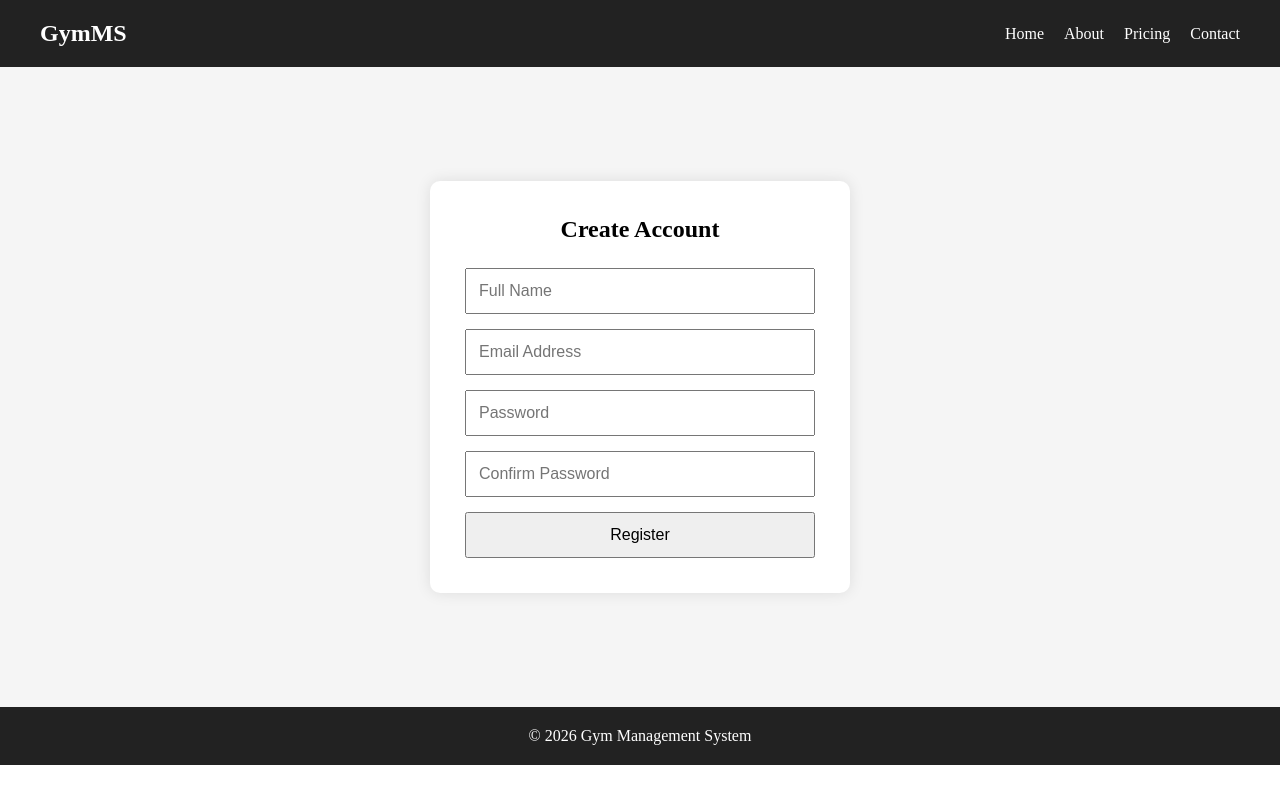
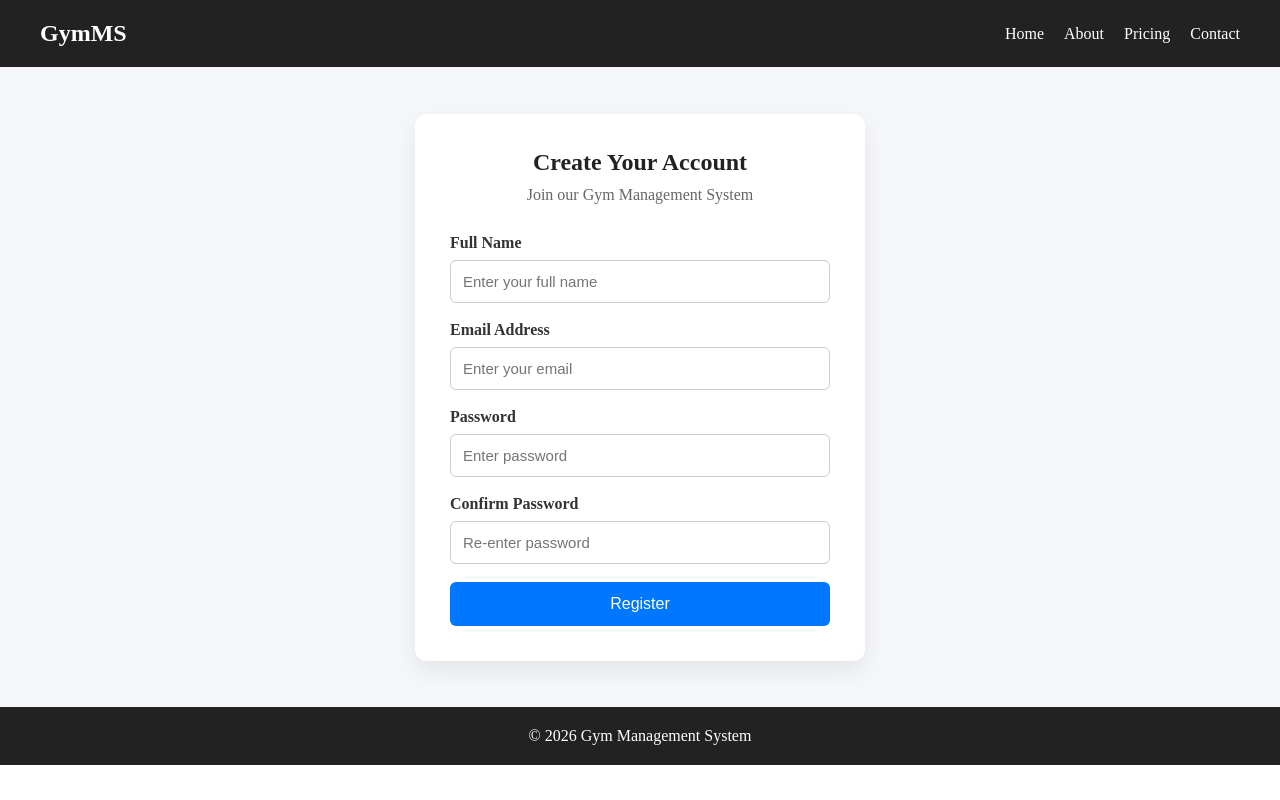
Before and after one commit to nipuninduwaraedu/Gym-Management-System, a React (Vite) app in the folder frontend/: page /register in a window 1280 px wide. Built offline with nearby package versions, Linux system fonts and the light colour scheme; no server answers.

Commit message:
create authservice file  and update register page with adding new  error state and style page

```diff
--- a/frontend/src/pages/auth/Register.css
+++ b/frontend/src/pages/auth/Register.css
@@ -3,41 +3,101 @@
     display: flex;
     justify-content: center;
     align-items: center;
-    padding: 40px;
-    background: #f5f5f5;
+    padding: 40px 20px;
+    background-color: #f5f7fa;
 }
 
 .register-card {
-    width: 420px;
-    background: white;
+    width: 100%;
+    max-width: 450px;
+    background-color: #ffffff;
     padding: 35px;
-    border-radius: 10px;
-    box-shadow: 0 0 15px rgba(0,0,0,.1);
+    border-radius: 12px;
+    box-shadow: 0 10px 25px rgba(0, 0, 0, 0.08);
 }
 
 .register-card h2 {
     text-align: center;
-    margin-bottom: 25px;
+    margin-bottom: 10px;
+    color: #222;
 }
 
-.register-card form {
+.register-subtitle {
+    text-align: center;
+    color: #666;
+    margin-bottom: 30px;
+}
+
+
+.form-group {
     display: flex;
     flex-direction: column;
+    margin-bottom: 18px;
 }
 
-.register-card input {
-    margin-bottom: 15px;
-    padding: 12px;
-    font-size: 16px;
+.form-group label {
+    margin-bottom: 8px;
+    font-weight: 600;
+    color: #333;
 }
 
-.register-card button {
+.form-group input {
     padding: 12px;
-    cursor: pointer;
-    font-size: 16px;
+    border: 1px solid #cccccc;
+    border-radius: 6px;
+    font-size: 15px;
+    transition: 0.3s;
+}
+
+.form-group input:focus {
+    outline: none;
+    border-color: #0077ff;
 }
 
 .error-message {
-    color: red;
+    color: #d63031;
+    text-align: center;
     margin-bottom: 15px;
+    font-weight: 500;
 }
+
+.success-message {
+    color: #00a651;
+    text-align: center;
+    margin-bottom: 15px;
+    font-weight: 500;
+}
+
+button {
+    width: 100%;
+    padding: 13px;
+    border: none;
+    border-radius: 6px;
+    background-color: #0077ff;
+    color: white;
+    font-size: 16px;
+    cursor: pointer;
+    transition: 0.3s;
+}
+
+button:hover:not(:disabled) {
+    background-color: #005fd1;
+}
+
+button:disabled {
+    background-color: #8ebeff;
+    cursor: not-allowed;
+}
+
+
+@media (max-width: 500px) {
+
+    .register-card {
+        padding: 25px;
+    }
+
+    .register-card h2 {
+        font-size: 24px;
+    }
+
+}
--- a/frontend/src/pages/auth/Register.jsx
+++ b/frontend/src/pages/auth/Register.jsx
@@ -1,4 +1,5 @@
 import { useState } from "react";
+import { registerUser } from "../../services/authService";
 import "./Register.css";
 
 function Register() {
@@ -10,6 +11,8 @@ function Register() {
   });
 
   const [error, setError] = useState("");
+  const [success, setSuccess] = useState("");
+  const [loading, setLoading] = useState(false);
 
   const handleChange = (event) => {
     const { name, value } = event.target;
@@ -20,62 +23,115 @@ function Register() {
     }));
   };
 
-  const handleSubmit = (event) => {
+  const handleSubmit = async (event) => {
     event.preventDefault();
+
+    setError("");
+    setSuccess("");
 
     if (formData.password !== formData.confirmPassword) {
       setError("Passwords do not match.");
       return;
     }
 
-    setError("");
+    try {
+      setLoading(true);
 
-    console.log("Register Form Data");
+      const userData = {
+        name: formData.name,
+        email: formData.email,
+        password: formData.password,
+      };
 
-    console.log(formData);
+      const data = await registerUser(userData);
+
+      console.log("Registration Successful");
+      console.log(data);
+
+      setSuccess(data.message);
+
+      setFormData({
+        name: "",
+        email: "",
+        password: "",
+        confirmPassword: "",
+      });
+    } catch (error) {
+      console.error(error);
+
+      setError(error.message || "Registration failed.");
+    } finally {
+      setLoading(false);
+    }
   };
 
   return (
     <section className="register-page">
       <div className="register-card">
-        <h2>Create Account</h2>
+        <h2>Create Your Account</h2>
+
+        <p className="register-subtitle">Join our Gym Management System</p>
 
         <form onSubmit={handleSubmit}>
+          <div className="form-group">
+            <label>Full Name</label>
+
             <input
               type="text"
               name="name"
-            placeholder="Full Name"
+              placeholder="Enter your full name"
               value={formData.name}
               onChange={handleChange}
+              required
             />
+          </div>
+
+          <div className="form-group">
+            <label>Email Address</label>
 
             <input
               type="email"
               name="email"
-            placeholder="Email Address"
+              placeholder="Enter your email"
               value={formData.email}
               onChange={handleChange}
+              required
             />
+          </div>
+
+          <div className="form-group">
+            <label>Password</label>
 
             <input
               type="password"
               name="password"
-            placeholder="Password"
+              placeholder="Enter password"
               value={formData.password}
               onChange={handleChange}
+              required
             />
+          </div>
+
+          <div className="form-group">
+            <label>Confirm Password</label>
 
             <input
               type="password"
               name="confirmPassword"
-            placeholder="Confirm Password"
+              placeholder="Re-enter password"
               value={formData.confirmPassword}
               onChange={handleChange}
+              required
             />
+          </div>
 
           {error && <p className="error-message">{error}</p>}
 
-          <button type="submit">Register</button>
+          {success && <p className="success-message">{success}</p>}
+
+          <button type="submit" disabled={loading}>
+            {loading ? "Registering..." : "Register"}
+          </button>
         </form>
       </div>
     </section>
--- /dev/null
+++ b/frontend/src/services/authService.js
@@ -0,0 +1,11 @@
+import api from "./api";
+
+export const registerUser = async (userData) => {
+  try {
+    const response = await api.post("/auth/register", userData);
+
+    return response.data;
+  } catch (error) {
+    throw error.response?.data || error;
+  }
+};
```
Lines whose indentation alone changed are shown as unchanged.
